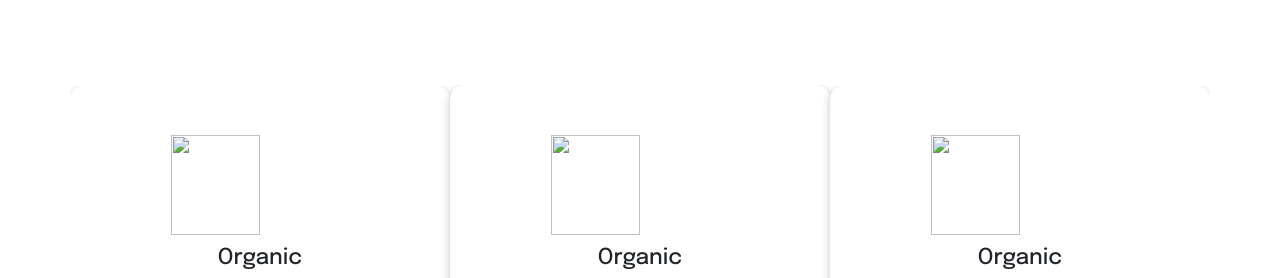
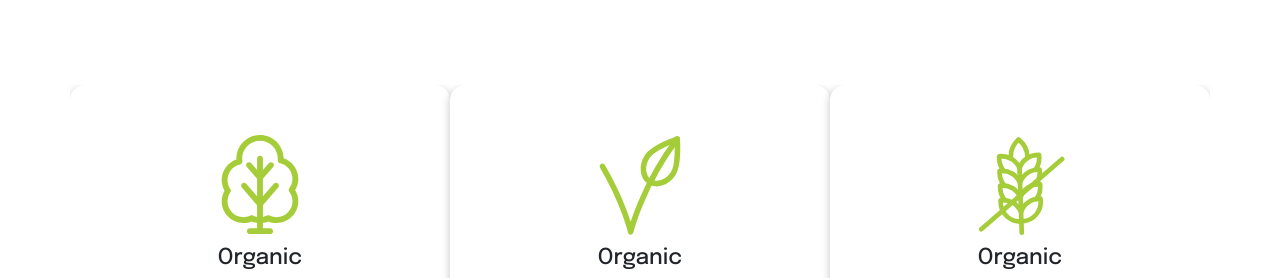
Before and after one commit to Vidya-VijayanSamsara/Akira, a plain HTML site: page index.html in a window 1280 px wide. Shown: the part 3720-3998 px from the top of the page. Drawn offline with nearby package versions, Linux system fonts and the light colour scheme; the site is published under a folder, as on GitHub Pages, so addresses that start at the root find nothing.

Commit message:
Update index.html

```diff
--- a/index.html
+++ b/index.html
@@ -493,17 +493,17 @@
   <div class=" container mt-5 mb-5">
     <div class="row organic">
       <div class="col-sm-12 col-md-4 col-lg-4 col-12 organic_div" >
-        <img src="/images/organinc/Vector (1).svg" alt="">
+        <img src="./images/organinc/Vector (1).svg" alt="">
         <h6>Organic</h6>
         <p>We strive to stay up-to-date with the latest scientific advancements and delivers</p>
       </div>
       <div class="col-sm-12 col-md-4 col-lg-4 col-12 organic_div">
-        <img src="/images/organinc/img1.svg" alt="">
+        <img src="./images/organinc/img1.svg" alt="">
         <h6>Organic</h6>
         <p>We strive to stay up-to-date with the latest scientific advancements and delivers</p>
       </div>
       <div class="col-sm-12 col-md-4 col-lg-4 col-12 organic_div">
-        <img src="/images/organinc/img3.svg" alt="">
+        <img src="./images/organinc/img3.svg" alt="">
         <h6>Organic</h6>
         <p>We strive to stay up-to-date with the latest scientific advancements and delivers</p>
       </div>
```
